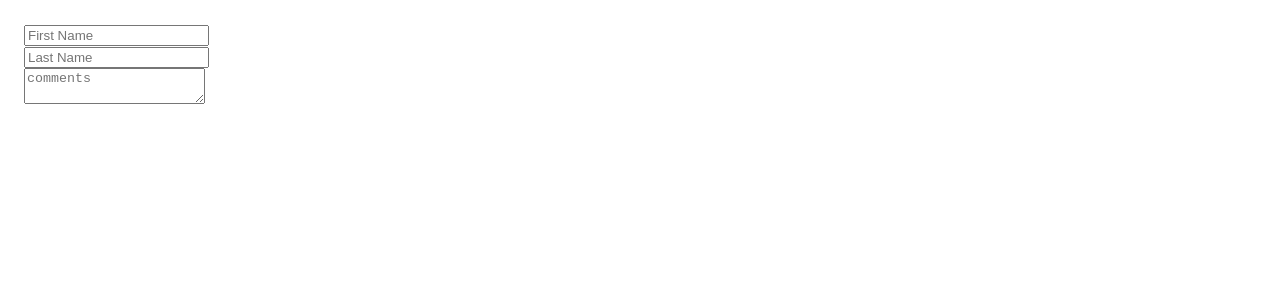
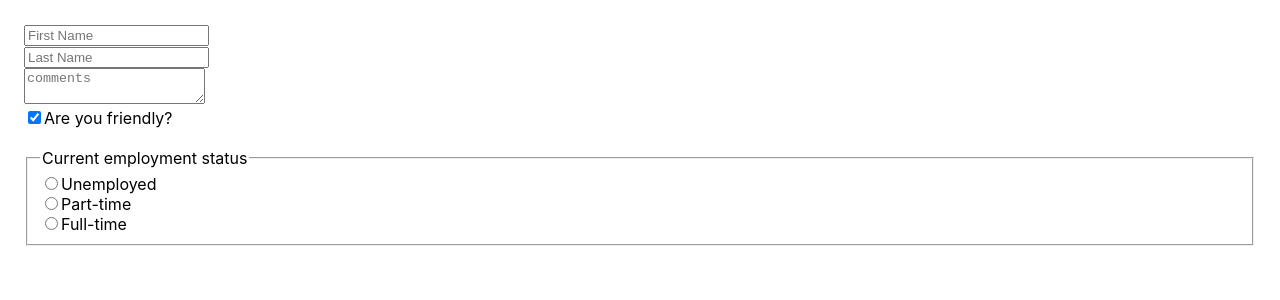
Before and after one commit to tanveer999/React, a React (Create React App) app in the folder practice/practice_form/: page / in a window 1280 px wide. Shown: the top 300 px of the page. Built offline with nearby package versions, Linux system fonts and the light colour scheme; the HTML template or start-up script is replaced by a standard one.

Commit message:
add: radio buttons

```diff
--- a/practice/practice_form/src/App.js
+++ b/practice/practice_form/src/App.js
@@ -5,20 +5,25 @@
 
   const [formData, setFormData] = useState(
     {
-      firstName: "", lastName: "", comments: ""
+      firstName: "",
+      lastName: "",
+      comments: "",
+      isFriendly: true,
+      employment: ""
     }
   )
   console.log(formData)
   // event is passed by the browser and it has lot of information
   // target returns dom element which triggered the event
   function handleChange(event) {
-    // console.log(event.target.value)
+
+    const {name, value, type, checked} = event.target
 
     setFormData(prevFormData => {
       //[event.target.name] when returning dynamic values enclose with []
       return {
         ...prevFormData,
-        [event.target.name]: event.target.value
+        [name] : type === "checkbox" ? checked : value
       }
     })
   }
@@ -45,8 +50,57 @@
       placeholder="comments"
       onChange={handleChange}
       value={formData.comments} />
+      <br></br>
+
+      <input
+      type="checkbox"
+      name="isFriendly"
+      id="isFriendly"
+      checked={formData.isFriendly}
+      onChange={handleChange}
+      />
+      <label htmlFor="isFriendly">Are you friendly?</label>
+      <br></br>
+      <br></br>
+      <fieldset>
+                <legend>Current employment status</legend>
+
+                <input
+                    type="radio"
+                    id="unemployed"
+                    name="employment"
+                    value="unemployed"
+                    checked={formData.employment === "unemployed"}
+                    onChange={handleChange}
+                />
+                <label htmlFor="unemployed">Unemployed</label>
+                <br />
+
+                <input
+                    type="radio"
+                    id="part-time"
+                    name="employment"
+                    value="part-time"
+                    checked={formData.employment === "part-time"}
+                    onChange={handleChange}
+                />
+                <label htmlFor="part-time">Part-time</label>
+                <br />
+
+                <input
+                    type="radio"
+                    id="full-time"
+                    name="employment"
+                    value="full-time"
+                    checked={formData.employment === "full-time"}
+                    onChange={handleChange}
+                />
+                <label htmlFor="full-time">Full-time</label>
+                <br />
+
+            </fieldset>
     </form>
   );
 }
-
+// state and dom name value should be same
 export default App;
```
